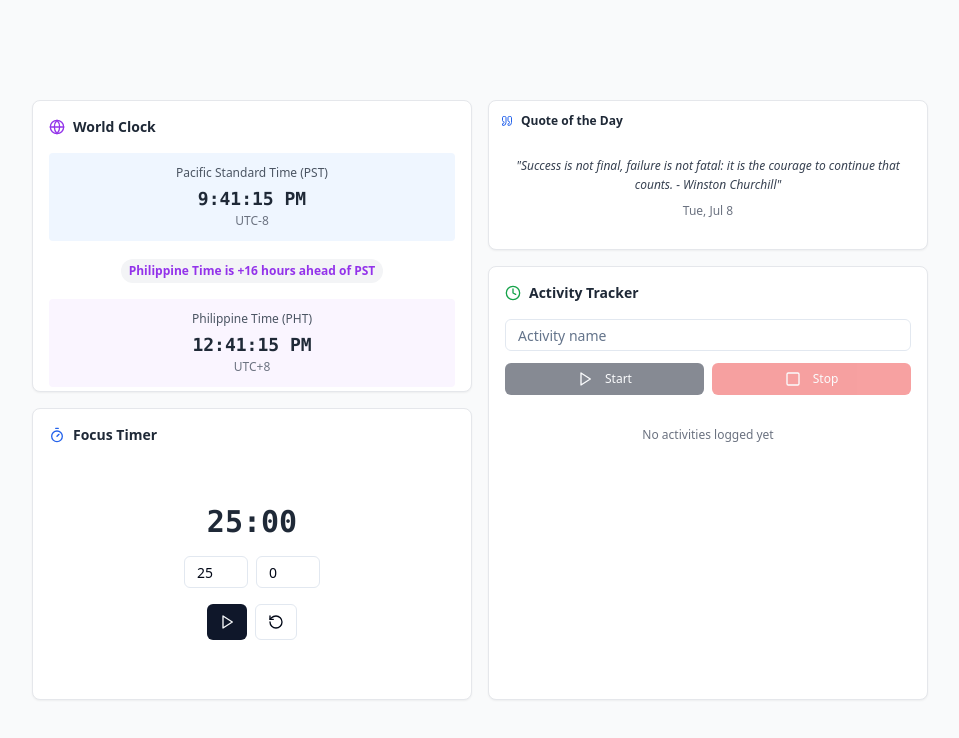
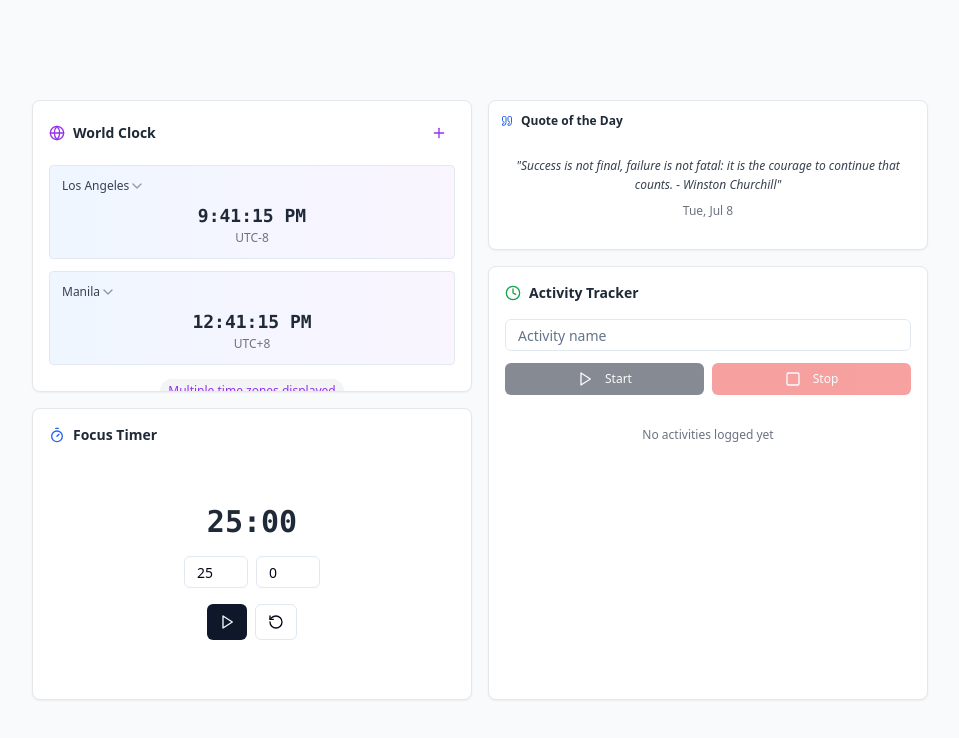
Before and after one commit to elixtcode/notion-zen-dashboard, a React (Vite) app: page / in a window 1280 px wide. Shown: the top 738 px of the page, without its empty margins (160-1119 px from the left). Built offline with nearby package versions, Linux system fonts and the light colour scheme.

Commit message:
feat: Implement editable world clocks
- Added functionality for editable world clocks with timezone selection.
- Implemented a dropdown or input for city/timezone selection.
- Added a button to add a third optional clock.
- Displayed real-time time for selected locations.

```diff
--- a/src/components/WorldClock.tsx
+++ b/src/components/WorldClock.tsx
@@ -1,9 +1,36 @@
 
 import React, { useState, useEffect } from 'react';
-import { Globe } from 'lucide-react';
+import { Globe, Plus, X } from 'lucide-react';
+import { Select, SelectContent, SelectItem, SelectTrigger, SelectValue } from '@/components/ui/select';
+import { Button } from '@/components/ui/button';
+
+interface Clock {
+  id: string;
+  city: string;
+  timezone: string;
+}
+
+const WORLD_CITIES = [
+  { city: 'Los Angeles', timezone: 'America/Los_Angeles', utc: 'UTC-8' },
+  { city: 'Manila', timezone: 'Asia/Manila', utc: 'UTC+8' },
+  { city: 'New York', timezone: 'America/New_York', utc: 'UTC-5' },
+  { city: 'London', timezone: 'Europe/London', utc: 'UTC+0' },
+  { city: 'Tokyo', timezone: 'Asia/Tokyo', utc: 'UTC+9' },
+  { city: 'Sydney', timezone: 'Australia/Sydney', utc: 'UTC+11' },
+  { city: 'Dubai', timezone: 'Asia/Dubai', utc: 'UTC+4' },
+  { city: 'Singapore', timezone: 'Asia/Singapore', utc: 'UTC+8' },
+  { city: 'Paris', timezone: 'Europe/Paris', utc: 'UTC+1' },
+  { city: 'Berlin', timezone: 'Europe/Berlin', utc: 'UTC+1' },
+  { city: 'Moscow', timezone: 'Europe/Moscow', utc: 'UTC+3' },
+  { city: 'Beijing', timezone: 'Asia/Shanghai', utc: 'UTC+8' },
+];
 
 const WorldClock = () => {
   const [currentTime, setCurrentTime] = useState(new Date());
+  const [clocks, setClocks] = useState<Clock[]>([
+    { id: '1', city: 'Los Angeles', timezone: 'America/Los_Angeles' },
+    { id: '2', city: 'Manila', timezone: 'Asia/Manila' }
+  ]);
 
   useEffect(() => {
     const timer = setInterval(() => {
@@ -23,37 +50,101 @@ const WorldClock = () => {
     });
   };
 
-  const pstTime = formatTime(currentTime, 'America/Los_Angeles');
-  const phTime = formatTime(currentTime, 'Asia/Manila');
+  const getCityInfo = (city: string) => {
+    return WORLD_CITIES.find(c => c.city === city) || WORLD_CITIES[0];
+  };
+
+  const handleCityChange = (clockId: string, newCity: string) => {
+    const cityInfo = getCityInfo(newCity);
+    setClocks(prev => prev.map(clock =>
+      clock.id === clockId
+        ? { ...clock, city: cityInfo.city, timezone: cityInfo.timezone }
+        : clock
+    ));
+  };
+
+  const addClock = () => {
+    if (clocks.length < 3) {
+      const newClock: Clock = {
+        id: Date.now().toString(),
+        city: 'London',
+        timezone: 'Europe/London'
+      };
+      setClocks(prev => [...prev, newClock]);
+    }
+  };
+
+  const removeClock = (clockId: string) => {
+    if (clocks.length > 2) {
+      setClocks(prev => prev.filter(clock => clock.id !== clockId));
+    }
+  };
 
   return (
     <div className="p-4 h-full flex flex-col">
-      <div className="flex items-center gap-2 mb-4">
-        <Globe className="h-4 w-4 text-purple-600" />
-        <h2 className="text-sm font-semibold text-gray-800">World Clock</h2>
+      <div className="flex items-center justify-between mb-4">
+        <div className="flex items-center gap-2">
+          <Globe className="h-4 w-4 text-purple-600" />
+          <h2 className="text-sm font-semibold text-gray-800">World Clock</h2>
+        </div>
+        {clocks.length < 3 && (
+          <Button
+            onClick={addClock}
+            variant="ghost"
+            size="sm"
+            className="h-8 w-8 p-0 text-purple-600 hover:text-purple-700 hover:bg-purple-50"
+          >
+            <Plus className="h-4 w-4" />
+          </Button>
+        )}
       </div>
 
-      <div className="flex-1 flex flex-col justify-center space-y-4">
-        {/* PST Time */}
-        <div className="text-center p-3 bg-blue-50 rounded">
-          <div className="text-xs text-gray-600 mb-1">Pacific Standard Time (PST)</div>
-          <div className="text-lg font-mono font-bold text-gray-800">{pstTime}</div>
-          <div className="text-xs text-gray-500">UTC-8</div>
-        </div>
+      <div className="flex-1 flex flex-col justify-center space-y-3">
+        {clocks.map((clock, index) => {
+          const cityInfo = getCityInfo(clock.city);
+          const time = formatTime(currentTime, clock.timezone);
 
-        {/* Time Difference Message */}
-        <div className="text-center">
-          <div className="text-xs text-gray-600 bg-gray-100 px-2 py-1 rounded-full inline-block">
-            <span className="font-semibold text-purple-600">Philippine Time is +16 hours ahead of PST</span>
+          return (
+            <div key={clock.id} className="relative">
+              <div className="text-center p-3 bg-gradient-to-r from-blue-50 to-purple-50 rounded border">
+                <div className="flex items-center justify-between mb-2">
+                  <Select value={clock.city} onValueChange={(value) => handleCityChange(clock.id, value)}>
+                    <SelectTrigger className="w-auto border-0 bg-transparent p-0 h-auto text-xs font-medium text-gray-700 hover:text-purple-600">
+                      <SelectValue />
+                    </SelectTrigger>
+                    <SelectContent>
+                      {WORLD_CITIES.map((city) => (
+                        <SelectItem key={city.city} value={city.city}>
+                          {city.city}
+                        </SelectItem>
+                      ))}
+                    </SelectContent>
+                  </Select>
+                  {clocks.length > 2 && (
+                    <Button
+                      onClick={() => removeClock(clock.id)}
+                      variant="ghost"
+                      size="sm"
+                      className="h-6 w-6 p-0 text-gray-400 hover:text-red-500"
+                    >
+                      <X className="h-3 w-3" />
+                    </Button>
+                  )}
+                </div>
+                <div className="text-lg font-mono font-bold text-gray-800">{time}</div>
+                <div className="text-xs text-gray-500">{cityInfo.utc}</div>
+              </div>
+            </div>
+          );
+        })}
+
+        {clocks.length > 1 && (
+          <div className="text-center">
+            <div className="text-xs text-gray-600 bg-gray-100 px-2 py-1 rounded-full inline-block">
+              <span className="font-medium text-purple-600">Multiple time zones displayed</span>
+            </div>
           </div>
-        </div>
-
-        {/* Philippine Time */}
-        <div className="text-center p-3 bg-purple-50 rounded">
-          <div className="text-xs text-gray-600 mb-1">Philippine Time (PHT)</div>
-          <div className="text-lg font-mono font-bold text-gray-800">{phTime}</div>
-          <div className="text-xs text-gray-500">UTC+8</div>
-        </div>
+        )}
       </div>
     </div>
   );
```
